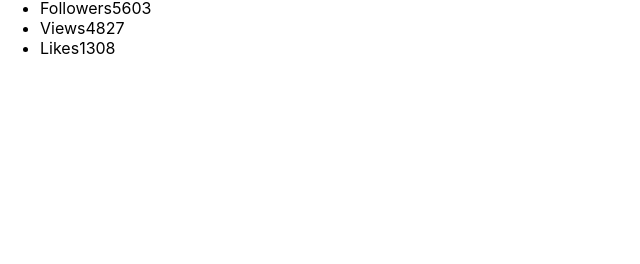
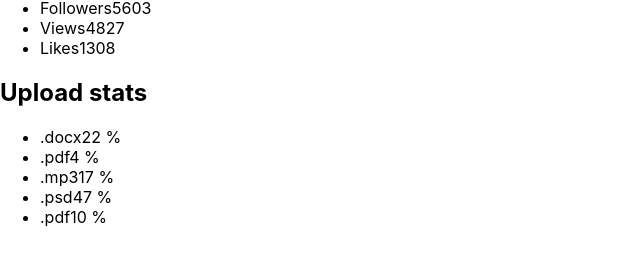
Before and after one commit to Ievgennii/goit-react-hw-01-components, a React (Create React App) app: page / in a window 1280 px wide. Shown: the part 430-694 px from the top of the page, without its empty margins (0-640 px from the left). Built offline with nearby package versions, Linux system fonts and the light colour scheme.

Commit message:
add statistics

```diff
--- a/src/components/App.jsx
+++ b/src/components/App.jsx
@@ -1,5 +1,10 @@
 import { Profile } from './profile/Profile';
+import Section from './statistics/Section';
+import Statistics from './statistics/Statistics';
+import FriendList from './friendList/FriendList';
 import user from './user.json';
+import data from './data.json';
+import friends from './friends.json';
 
 export const App = () => {
   return (
@@ -13,6 +18,10 @@ export const App = () => {
         statsViews={user.stats.views}
         statsLikes={user.stats.likes}
       />
+      <Section title="Upload stats">
+        <Statistics data={data} />
+      </Section>
+      <FriendList friends={friends} />
     </div>
   );
 };
--- /dev/null
+++ b/src/components/friendList/FriendList.jsx
@@ -0,0 +1,7 @@
+
+
+function FriendList () {
+
+}
+
+export default FriendList
--- /dev/null
+++ b/src/components/friends.json
@@ -0,0 +1,32 @@
+[
+  {
+    "avatar": "https://cdn-icons-png.flaticon.com/512/1998/1998592.png",
+    "name": "Mango",
+    "isOnline": true,
+    "id": 1812
+  },
+  {
+    "avatar": "https://cdn-icons-png.flaticon.com/512/616/616438.png",
+    "name": "Kiwi",
+    "isOnline": false,
+    "id": 1137
+  },
+  {
+    "avatar": "https://cdn-icons-png.flaticon.com/512/1623/1623681.png",
+    "name": "Ajax",
+    "isOnline": true,
+    "id": 1213
+  },
+  {
+    "avatar": "https://cdn-icons-png.flaticon.com/512/2977/2977285.png",
+    "name": "Jay",
+    "isOnline": true,
+    "id": 1714
+  },
+  {
+    "avatar": "https://cdn-icons-png.flaticon.com/512/1998/1998749.png",
+    "name": "Poly",
+    "isOnline": false,
+    "id": 1284
+  }
+]
--- /dev/null
+++ b/src/components/statistics/Data.jsx
@@ -0,0 +1,17 @@
+import PropTypes from 'prop-types';
+
+function Data({ label, percentage }) {
+  return (
+    <div class="item">
+      <span class="label">{label}</span>
+      <span class="percentage">{percentage} %</span>
+    </div>
+  );
+}
+
+Data.propTypes = {
+  label:PropTypes.string,
+  percentage:PropTypes.number,
+}
+
+export default Data;
--- /dev/null
+++ b/src/components/statistics/Section.jsx
@@ -0,0 +1,17 @@
+import PropTypes from 'prop-types';
+
+function Section({ title, children }) {
+  return (
+    <section class="statistics">
+      {title && <h2 class="title">{title}</h2>}
+      {children}
+    </section>
+  );
+}
+
+Section.propTypes = {
+  title: PropTypes.string,
+  children: PropTypes.node,
+};
+
+export default Section;
--- /dev/null
+++ b/src/components/statistics/Statistics.jsx
@@ -0,0 +1,24 @@
+import PropTypes from 'prop-types';
+import Data from './Data';
+
+function Statistics({ data = [] }) {
+  return (
+    <ul class="stat-list">
+      {data.map(dataItem => (
+        <li key={dataItem.id}>
+          <Data label={dataItem.label} percentage={dataItem.percentage}/>
+        </li>
+      ))}
+    </ul>
+  );
+}
+
+Statistics.propTypes = {
+  data: PropTypes.arrayOf(
+    PropTypes.shape({
+      id: PropTypes.string.isRequired,
+    })
+  ),
+};
+
+export default Statistics;
```
Also changed, not shown: src/components/friendList/Friend.jsx (added, +7 -0 lines).
